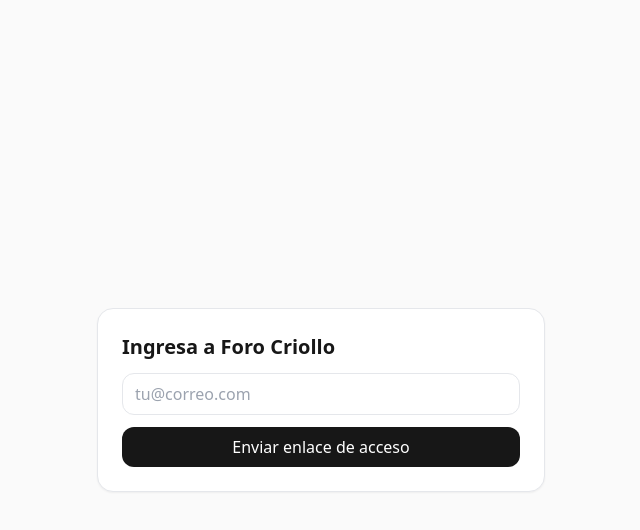
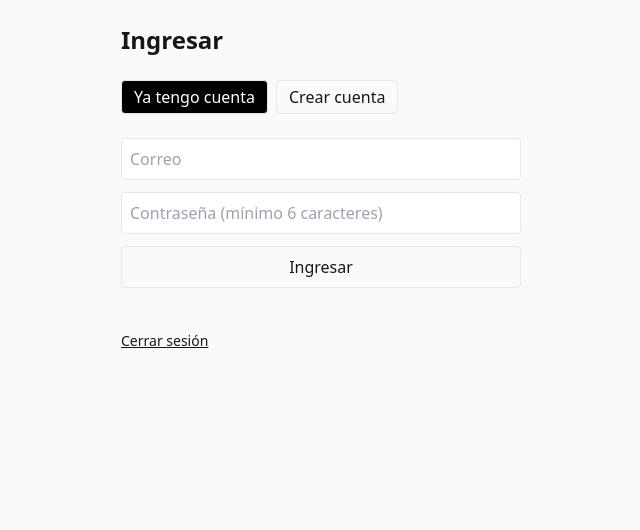
Before and after one commit to Heblemosdecaballos/foro-criollo, a Next.js app: page /login in a window 1280 px wide. Shown: the top 530 px of the page, without its empty margins (319-959 px from the left). Built offline with nearby package versions, Linux system fonts and the light colour scheme; no server answers.

Commit message:
Update page.tsx

```diff
--- a/app/login/page.tsx
+++ b/app/login/page.tsx
@@ -1,24 +1,102 @@
-'use client'
-import { useState } from 'react'
-import { supabase } from '@/lib/supabaseClient'
+'use client';
+
+import { useState, useEffect } from 'react';
+import { useRouter } from 'next/navigation';
+import { supabase } from '@/lib/supabaseClient';
 
 export default function LoginPage() {
-  const [email, setEmail] = useState('')
-  const [sent, setSent] = useState(false)
-  const sendLink = async (e: React.FormEvent) => {
-    e.preventDefault()
-    const { error } = await supabase.auth.signInWithOtp({ email, options: { emailRedirectTo: typeof window !== 'undefined' ? `${location.origin}/` : undefined } })
-    if (error) alert(error.message)
-    else setSent(true)
+  const router = useRouter();
+
+  const [mode, setMode] = useState<'login' | 'signup'>('login');
+  const [email, setEmail] = useState('');
+  const [password, setPassword] = useState('');
+  const [loading, setLoading] = useState(false);
+  const [msg, setMsg] = useState<string | null>(null);
+
+  // Si ya hay sesión, redirige al inicio
+  useEffect(() => {
+    supabase.auth.getSession().then(({ data }) => {
+      if (data.session) router.replace('/');
+    });
+  }, [router]);
+
+  async function handleLogin(e: React.FormEvent) {
+    e.preventDefault();
+    setLoading(true); setMsg(null);
+    const { error } = await supabase.auth.signInWithPassword({ email, password });
+    setLoading(false);
+    if (error) return setMsg(error.message);
+    router.push('/'); // listo
   }
+
+  async function handleSignup(e: React.FormEvent) {
+    e.preventDefault();
+    setLoading(true); setMsg(null);
+    const { error } = await supabase.auth.signUp({ email, password });
+    setLoading(false);
+    if (error) return setMsg(error.message);
+    setMsg('Cuenta creada. Ya puedes ingresar con tu correo y contraseña.');
+    setMode('login');
+  }
+
+  async function handleLogout() {
+    await supabase.auth.signOut();
+    router.refresh();
+  }
+
   return (
-    <div className="min-h-screen grid place-items-center p-6">
-      <form onSubmit={sendLink} className="bg-white rounded-2xl p-6 shadow-sm w-full max-w-md space-y-3 border">
-        <h1 className="text-xl font-semibold">Ingresa a Foro Criollo</h1>
-        <input className="w-full rounded-xl border px-3 py-2" type="email" placeholder="tu@correo.com" value={email} onChange={e=>setEmail(e.target.value)} required />
-        <button className="w-full rounded-xl bg-neutral-900 text-white py-2">Enviar enlace de acceso</button>
-        {sent && <p className="text-sm text-emerald-700">Revisa tu correo para el enlace mágico.</p>}
+    <main className="min-h-screen max-w-md mx-auto p-6 space-y-6">
+      <h1 className="text-2xl font-bold">Ingresar</h1>
+
+      <div className="flex gap-2">
+        <button
+          className={`px-3 py-1 rounded border ${mode === 'login' ? 'bg-black text-white' : ''}`}
+          onClick={() => setMode('login')}
+        >
+          Ya tengo cuenta
+        </button>
+        <button
+          className={`px-3 py-1 rounded border ${mode === 'signup' ? 'bg-black text-white' : ''}`}
+          onClick={() => setMode('signup')}
+        >
+          Crear cuenta
+        </button>
+      </div>
+
+      {msg && <p className="text-sm text-red-600">{msg}</p>}
+
+      <form onSubmit={mode === 'login' ? handleLogin : handleSignup} className="space-y-3">
+        <input
+          className="w-full border rounded p-2"
+          type="email"
+          placeholder="Correo"
+          value={email}
+          onChange={(e) => setEmail(e.target.value)}
+          required
+        />
+        <input
+          className="w-full border rounded p-2"
+          type="password"
+          placeholder="Contraseña (mínimo 6 caracteres)"
+          value={password}
+          onChange={(e) => setPassword(e.target.value)}
+          minLength={6}
+          required
+        />
+        <button
+          className="w-full border rounded p-2 font-medium"
+          disabled={loading}
+          type="submit"
+        >
+          {loading ? 'Procesando…' : mode === 'login' ? 'Ingresar' : 'Crear cuenta'}
+        </button>
       </form>
-    </div>
-  )
+
+      <div className="pt-4">
+        <button className="text-sm underline" onClick={handleLogout}>
+          Cerrar sesión
+        </button>
+      </div>
+    </main>
+  );
 }
```
